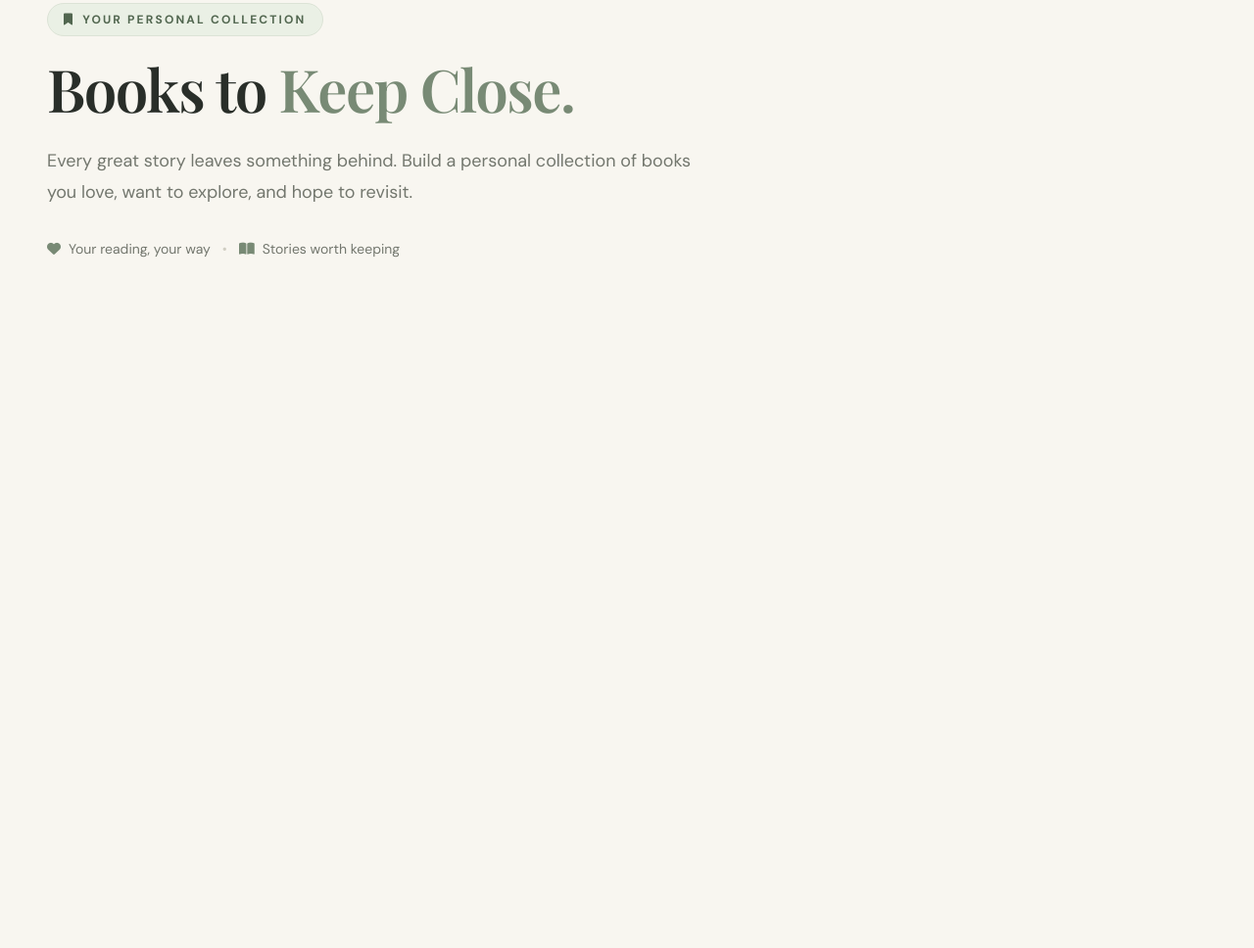
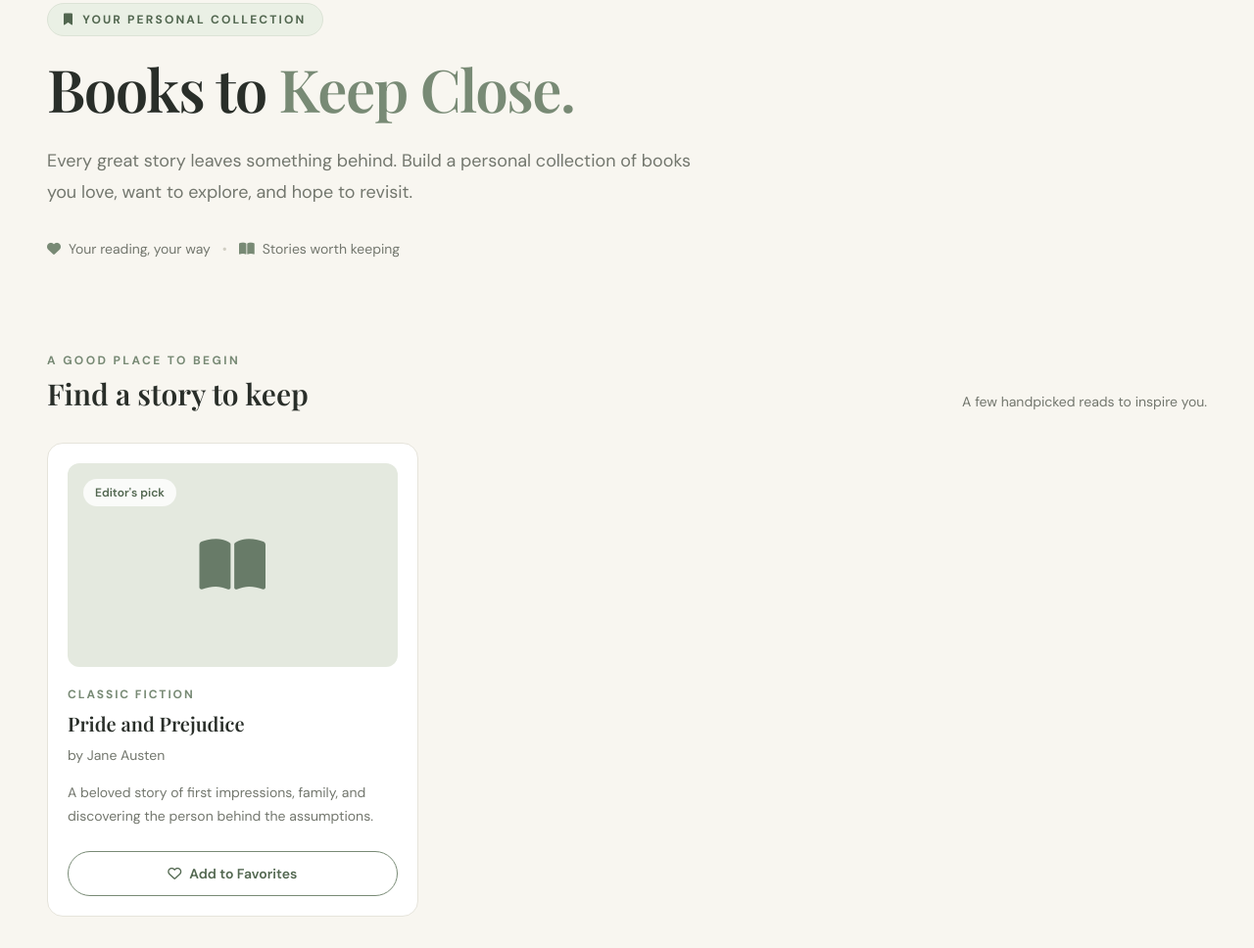
Before and after one commit to rithairagena13-spec/Book-Explorer, a website built with Vite: page favorites.html in a window 1280 px wide. Shown: the part 154-1122 px from the top of the page at 98% size. Before the commit the page ends 800 px from the top, so only its background shows below. Built offline with nearby package versions, Linux system fonts and the light colour scheme.

Commit message:
Build polished first book card

```diff
--- a/favorites.html
+++ b/favorites.html
@@ -54,6 +54,30 @@
   </div>
 </section>
 
+<section id="available-books" class="mx-auto max-w-7xl px-5 py-8 sm:px-8 lg:px-12" aria-labelledby="books-heading">
+  <div class="mb-8 flex flex-col gap-3 sm:flex-row sm:items-end sm:justify-between">
+    <div>
+      <p class="mb-2 text-xs font-bold uppercase tracking-[0.2em] text-[#788a75]">A good place to begin</p>
+      <h2 id="books-heading" class="font-['Playfair_Display'] text-2xl font-semibold sm:text-3xl">Find a story to keep</h2>
+    </div>
+    <p class="text-sm text-[#73776e]">A few handpicked reads to inspire you.</p>
+  </div>
+
+  <div id="book-list" class="grid grid-cols-1 gap-6 sm:grid-cols-2 lg:grid-cols-3">
+    <article class="group flex flex-col overflow-hidden rounded-2xl border border-[#e6e4db] bg-white p-5 transition duration-300 hover:-translate-y-1 hover:border-[#cbd5c3] hover:shadow-lg" data-book-card="1">
+      <div class="relative mb-5 flex h-52 items-center justify-center overflow-hidden rounded-xl bg-[#e4e9df]">
+        <span class="absolute left-4 top-4 rounded-full bg-white/80 px-3 py-1.5 text-xs font-semibold text-[#526750]">Editor's pick</span>
+        <i class="fa-solid fa-book-open text-6xl text-[#687b68] transition duration-300 group-hover:scale-110" aria-hidden="true"></i>
+      </div>
+      <p class="mb-2 text-xs font-bold uppercase tracking-[0.16em] text-[#788a75]">Classic fiction</p>
+      <h3 class="font-['Playfair_Display'] text-xl font-semibold leading-snug">Pride and Prejudice</h3>
+      <p class="mt-2 text-sm text-[#73776e]">by Jane Austen</p>
+      <p class="mt-4 flex-1 text-sm leading-6 text-[#73776e]">A beloved story of first impressions, family, and discovering the person behind the assumptions.</p>
+      <button type="button" data-book-id="1" class="mt-6 inline-flex w-full items-center justify-center gap-2 rounded-full border border-[#788a75] px-5 py-3 text-sm font-semibold text-[#526750] transition hover:bg-[#788a75] hover:text-white focus-visible:outline-2 focus-visible:outline-offset-2 focus-visible:outline-[#526750]" aria-label="Add Pride and Prejudice to favorites"><i class="fa-regular fa-heart" aria-hidden="true"></i><span>Add to Favorites</span></button>
+    </article>
+  </div>
+</section>
+
     </main>
   </body>
 </html>
```
